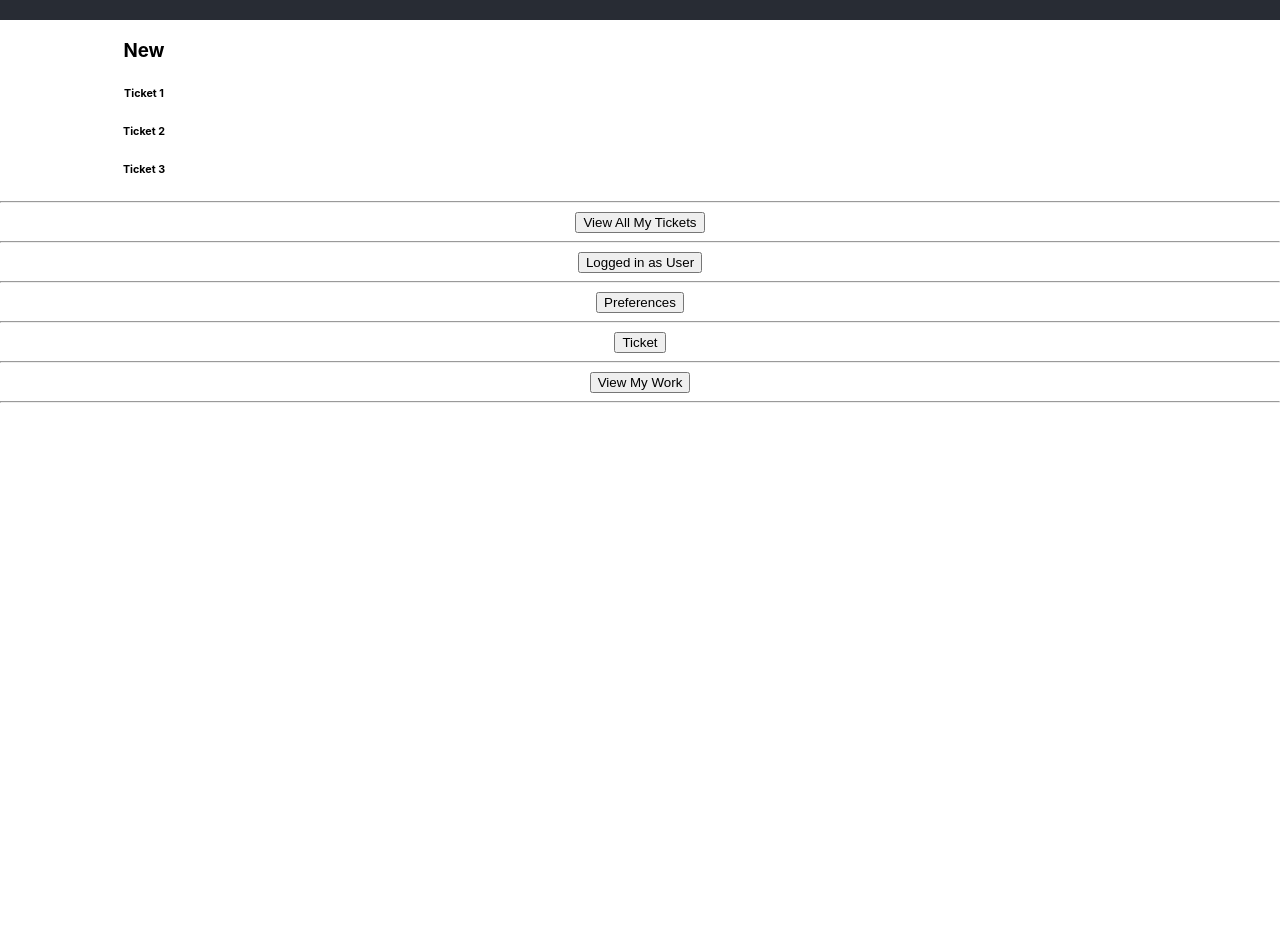
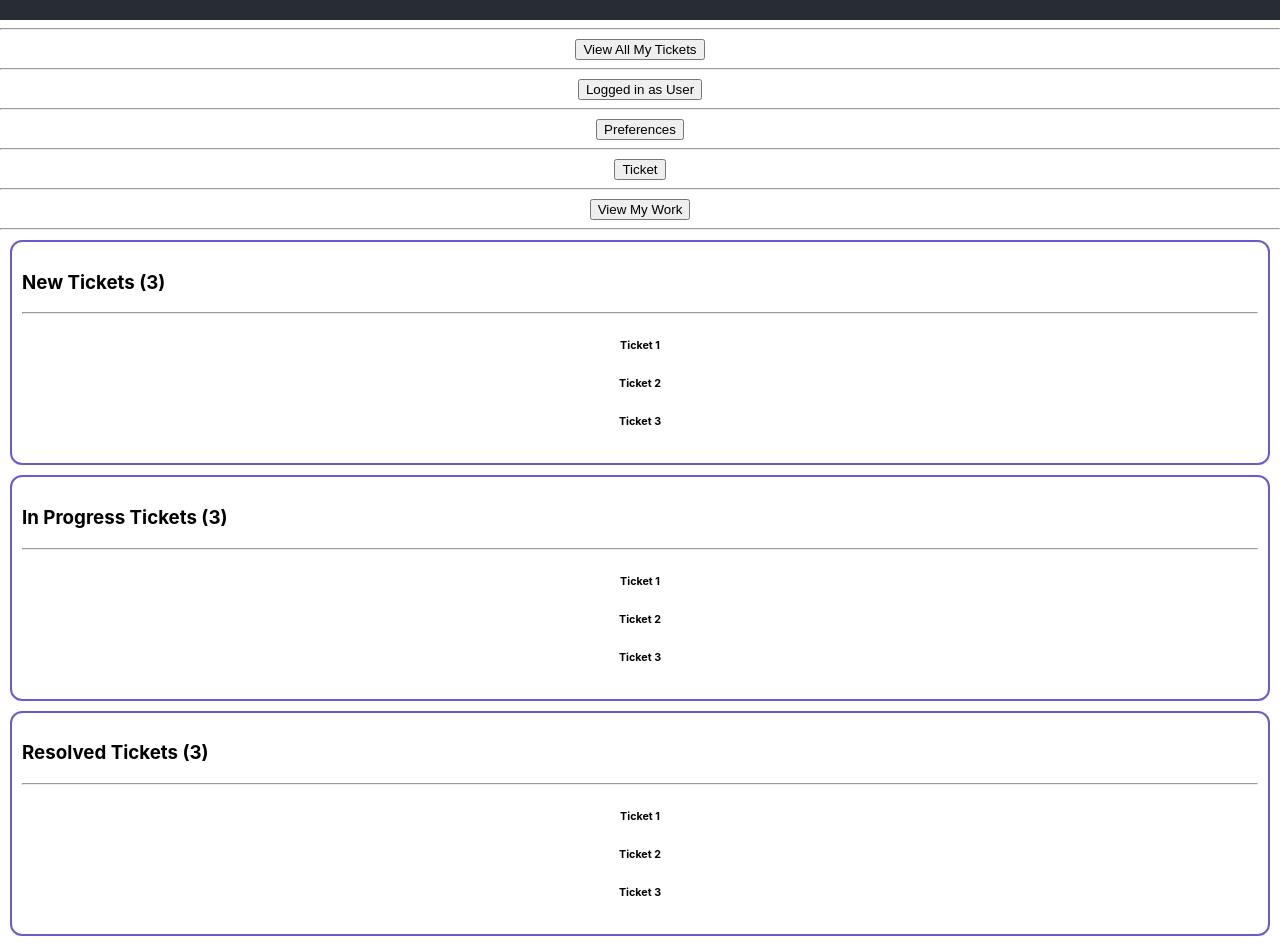
Before and after one commit to galennare/cursed-itsm-board, a React (Create React App) app: page / in a window 1280 px wide. Shown: the part 380-1326 px from the top of the page. Before the commit the page ends 800 px from the top, so only its background shows below. Built offline with nearby package versions, Linux system fonts and the light colour scheme.

Commit message:
Central List Section Components

```diff
--- a/src/App.css
+++ b/src/App.css
@@ -19,6 +19,19 @@
     color: white;
 }
 
+.List-Section {
+    border-style: solid;
+    border-radius: 12px;
+    border-color: slateblue;
+    border-width: 2px;
+    margin: 10px;
+    padding: 10px;
+}
+
+.List-Section-Title {
+    text-align: left;
+}
+
 .App-link {
     color: #61dafb;
 }
--- a/src/App.tsx
+++ b/src/App.tsx
@@ -20,13 +20,6 @@ function App() {
                     </h4>
                 </div>
             </header>
-            <div>
-                {CentralListSection("New", [
-                    "Ticket 1",
-                    "Ticket 2",
-                    "Ticket 3"
-                ])}
-            </div>
             <hr></hr>
             <TicketButton></TicketButton>
             <hr></hr>
@@ -38,6 +31,27 @@ function App() {
             <hr></hr>
             <ViewMyWork></ViewMyWork>
             <hr></hr>
+            <div>
+                {CentralListSection("New", [
+                    "Ticket 1",
+                    "Ticket 2",
+                    "Ticket 3"
+                ])}
+            </div>
+            <div>
+                {CentralListSection("In Progress", [
+                    "Ticket 1",
+                    "Ticket 2",
+                    "Ticket 3"
+                ])}
+            </div>
+            <div>
+                {CentralListSection("Resolved", [
+                    "Ticket 1",
+                    "Ticket 2",
+                    "Ticket 3"
+                ])}
+            </div>
         </div>
     );
 }
--- a/src/component/CentralSection.tsx
+++ b/src/component/CentralSection.tsx
@@ -1,5 +1,4 @@
 import React, { useState } from "react";
-import { Card, CardBody, CardTitle, CardSubtitle } from "reactstrap";
 import { EnumStatus } from "../interface/EnumStatus";
 
 export function CentralListSection(
@@ -9,38 +8,25 @@ export function CentralListSection(
     const tableElements: JSX.Element[] = ticketList.map((ticket) => {
         // TODO replace key with unique ticket id
         return (
-            <Card
-                body
-                color="primary"
-                outline
-                style={{
-                    width: "18rem",
-                    outlineColor: "white"
-                }}
-                key={ticket}
-            >
-                <CardBody>
-                    <CardSubtitle tag={"h6"}>{ticket}</CardSubtitle>
-                </CardBody>
-            </Card>
+            <div className={""} key={ticket}>
+                <h6>{ticket}</h6>
+            </div>
         );
     });
 
     // const [visible, setVisible] = useState<boolean>(false);
     return (
-        <Card
-            body
-            color="primary"
-            outline
-            style={{
-                width: "18rem",
-                outlineColor: "white"
-            }}
-        >
-            <CardBody>
-                <CardTitle tag={"h3"}>{ticketStatus}</CardTitle>
+        <div>
+            <div className={"List-Section"}>
+                <h3 className={"List-Section-Title"}>
+                    {ticketStatus}
+                    {" Tickets ("}
+                    {ticketList.length}
+                    {")"}
+                </h3>
+                <hr></hr>
                 {tableElements}
-            </CardBody>
-        </Card>
+            </div>
+        </div>
     );
 }
```
